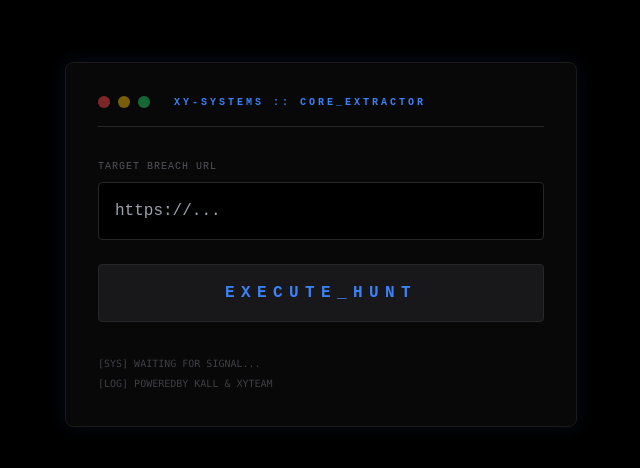
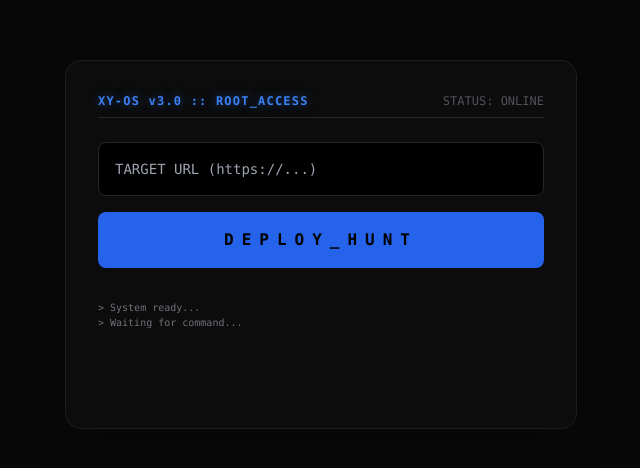
Before and after one commit to KallXhyber/scrape, a website: page index.html in a window 1280 px wide. Shown: the part 156-624 px from the top of the page, without its empty margins (319-959 px from the left). Drawn offline with nearby package versions, Linux system fonts and the light colour scheme.

Commit message:
Update index.html

```diff
--- a/index.html
+++ b/index.html
@@ -2,39 +2,33 @@
 <html lang="en">
 <head>
     <meta charset="UTF-8">
-    <meta name="viewport" content="width=device-width, initial-scale=1.0">
-    <title>XY-DARK OS</title>
+    <title>XY-COMMAND CENTER</title>
     <script src="https://cdn.tailwindcss.com"></script>
     <style>
-        body { background-color: #000; font-family: 'Courier New', Courier, monospace; }
-        .os-border { border: 1px solid #1a1a1a; box-shadow: 0 0 20px rgba(59, 130, 246, 0.1); }
-        .glass { background: rgba(10, 10, 10, 0.8); backdrop-filter: blur(10px); }
+        body { background-color: #080808; color: #3b82f6; font-family: 'Consolas', monospace; }
+        .terminal-box { border: 1px solid #1e1e1e; background: rgba(13, 13, 13, 0.9); }
+        .neon-text { text-shadow: 0 0 10px rgba(59, 130, 246, 0.5); }
     </style>
 </head>
-<body class="text-zinc-400 flex items-center justify-center min-h-screen p-6">
-    <div class="glass os-border p-8 rounded-lg w-full max-w-lg relative overflow-hidden">
-        <div class="flex items-center gap-2 mb-8 border-b border-zinc-800 pb-4">
-            <div class="w-3 h-3 rounded-full bg-red-500/50"></div>
-            <div class="w-3 h-3 rounded-full bg-yellow-500/50"></div>
-            <div class="w-3 h-3 rounded-full bg-green-500/50"></div>
-            <span class="ml-4 text-[10px] uppercase tracking-[0.3em] text-blue-500 font-bold">XY-SYSTEMS :: CORE_EXTRACTOR</span>
+<body class="flex items-center justify-center min-h-screen p-4">
+    <div class="terminal-box p-8 rounded-2xl w-full max-w-lg shadow-2xl">
+        <div class="flex justify-between mb-6 border-b border-zinc-800 pb-2">
+            <span class="neon-text text-xs tracking-widest font-bold">XY-OS v3.0 :: ROOT_ACCESS</span>
+            <span class="text-zinc-600 text-xs">STATUS: ONLINE</span>
         </div>
 
-        <div class="space-y-6">
-            <div>
-                <label class="block text-[10px] uppercase mb-2 text-zinc-600 tracking-widest">Target Breach URL</label>
-                <input type="text" id="targetUrl" placeholder="https://..."
-                    class="w-full p-4 rounded bg-black border border-zinc-800 focus:border-blue-600 text-blue-400 outline-none transition-all">
-            </div>
+        <div class="space-y-4">
+            <input type="text" id="target" placeholder="TARGET URL (https://...)"
+                class="w-full bg-black border border-zinc-800 p-4 rounded-lg focus:border-blue-500 outline-none text-blue-400 text-sm">
 
-            <button id="btnExecute" class="w-full py-4 bg-zinc-900 hover:bg-blue-900/20 border border-zinc-800 hover:border-blue-500 text-blue-500 rounded font-black tracking-[0.4em] transition-all active:scale-95">
-                EXECUTE_HUNT
+            <button onclick="deploy()" class="w-full bg-blue-600 hover:bg-blue-500 text-black font-black py-4 rounded-lg transition-all active:scale-95 tracking-[0.5em]">
+                DEPLOY_HUNT
             </button>
         </div>
 
-        <div id="status" class="mt-8 text-[10px] font-mono text-zinc-700 uppercase leading-loose">
-            [SYS] Waiting for signal...<br>
-            [LOG] PoweredBy Kall & XyTeam
+        <div id="logs" class="mt-8 text-[10px] text-zinc-500 h-24 overflow-y-auto">
+            > System ready...<br>
+            > Waiting for command...
         </div>
     </div>
 
@@ -46,28 +40,21 @@
         const app = initializeApp(firebaseConfig);
         const db = getDatabase(app);
 
-        document.getElementById('btnExecute').addEventListener('click', async () => {
-            const url = document.getElementById('targetUrl').value;
-            const status = document.getElementById('status');
+        window.deploy = async () => {
+            const url = document.getElementById('target').value;
+            if(!url) return;
 
-            if(!url) return alert("URL REQUIRED, YANG MULIA!");
-
-            // Otorun naming: ambil domain dari URL
+            const logBox = document.getElementById('logs');
             const domain = new URL(url).hostname.replace(/\./g, '_');
 
-            status.innerHTML += `<br><span class="text-blue-500">[INF] INITIATING BREACH: ${domain}</span>`;
-
-            try {
-                await set(ref(db, 'scraper/request'), {
-                    path: `auto/${domain}`,
-                    target: url,
-                    timestamp: Date.now()
-                });
-                status.innerHTML += `<br><span class="text-green-500">[OK] SIGNAL SENT TO CLOUD PC</span>`;
-            } catch (e) {
-                status.innerHTML += `<br><span class="text-red-500">[ERR] TRANSMISSION FAILED</span>`;
-            }
-        });
+            logBox.innerHTML += `<br>> TARGET LOCKED: ${domain}`;
+            await set(ref(db, 'scraper/request'), {
+                target: url,
+                path: `auto/${domain}`,
+                timestamp: Date.now()
+            });
+            logBox.innerHTML += `<br>> SIGNAL SENT. CHECK GITHUB ACTIONS.`;
+        }
     </script>
 </body>
 </html>
```
